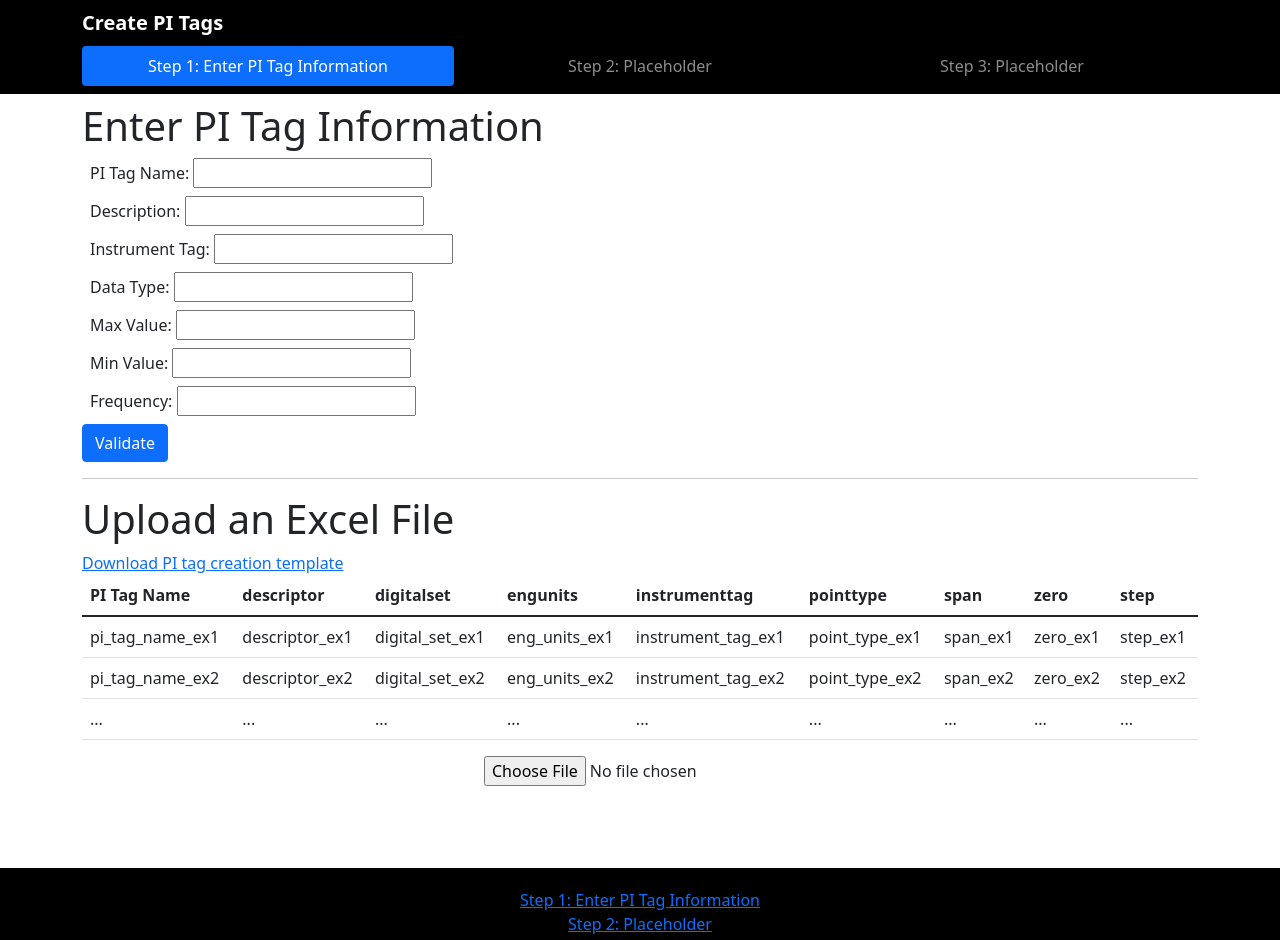
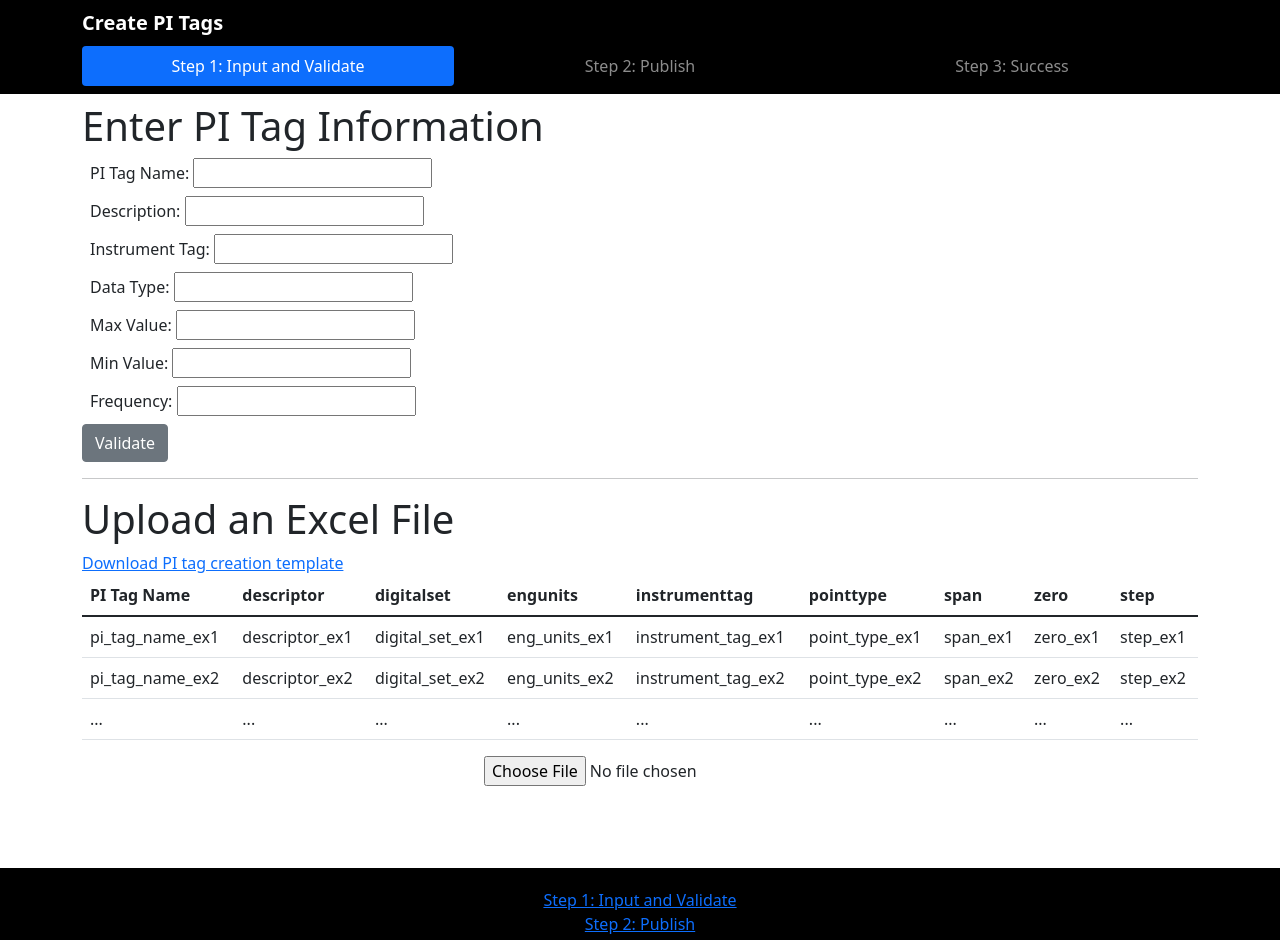
Before and after one commit to xingl213/pi_tag_creation, a React (Create React App) app: page /#/step1 in a window 1280 px wide. Shown: the top 940 px of the page. Built offline with nearby package versions, Linux system fonts and the light colour scheme.

Commit message:
added dummy template for step 2 publish

```diff
--- a/src/App.css
+++ b/src/App.css
@@ -38,10 +38,6 @@ h4 {
     text-align: center;
 }
 
-.jumbotron {
-    background-color: lightcyan;
-}
-
 .card-title-highlight {
     background-color: lightcyan;
     text-align: center;
--- a/src/components/Footer.js
+++ b/src/components/Footer.js
@@ -8,9 +8,9 @@ class Footer extends Component {
 			<div className="footer mt-4">
 				<div className="container">
                     <ul className="list-unstyled">
-                        <li className="footer-list-item rounded"><Link to='/step1'>Step 1: Enter PI Tag Information</Link></li>
-                        <li className="footer-list-item rounded"><Link to='/step2'>Step 2: Placeholder</Link></li>
-                        <li className="footer-list-item rounded"><Link to='/step3'>Step 3: Placeholder</Link></li>
+                        <li className="footer-list-item rounded"><Link to='/step1'>Step 1: Input and Validate</Link></li>
+                        <li className="footer-list-item rounded"><Link to='/step2'>Step 2: Publish</Link></li>
+                        <li className="footer-list-item rounded"><Link to='/step3'>Step 3: Success</Link></li>
                     </ul>
 				</div>
 				<div className="container copyright">© Copyright 2022 Rio Tinto</div>
--- a/src/components/Header.js
+++ b/src/components/Header.js
@@ -30,13 +30,13 @@ class Header extends Component {
                         <Collapse isOpen={this.state.isNavOpen} navbar>
                             <Nav navbar className="justify-content-center nav-pills nav-justified mt-2" style={{ width: "100%" }}>
                             <NavItem>
-                                <NavLink className="nav-link"  to='/step1'>Step 1: Enter PI Tag Information</NavLink>
+                                <NavLink className="nav-link"  to='/step1'>Step 1: Input and Validate</NavLink>
                             </NavItem>
                             <NavItem>
-                                <NavLink className="nav-link" to='/step2'>Step 2: Placeholder</NavLink>
+                                <NavLink className="nav-link" to='/step2'>Step 2: Publish</NavLink>
                             </NavItem>
                             <NavItem>
-                                <NavLink className="nav-link"  to='/step3'>Step 3: Placeholder</NavLink>
+                                <NavLink className="nav-link"  to='/step3'>Step 3: Success</NavLink>
                             </NavItem>
                             </Nav>
                         </Collapse>
--- a/src/components/Step1.js
+++ b/src/components/Step1.js
@@ -190,7 +190,7 @@ class Step1 extends Component {
 					<input value={this.state.piTagInfo.freq} onChange={evt => this.updateFreq(evt)}/>
 				</div>
 				<div>
-					<Button color="primary" onClick={this.validate}>Validate</Button>
+					<Button onClick={this.validate}>Validate</Button>
 				</div>
 
 				<div>
--- a/src/components/Step2.js
+++ b/src/components/Step2.js
@@ -1,11 +1,40 @@
 import React, { Component } from 'react';
+import { Button } from 'reactstrap';
 
 class Step2 extends Component {
 
+	constructor(props) {
+		super(props);
+		this.handlePublish = this.handlePublish.bind(this);
+
+		this.state = {
+			hasReponse: false,
+			response: ""
+		};
+	}
+
+	handlePublish() {
+		fetch("https://api.plos.org/search?q=title:DNA") // TODO: build urls using pi web api controllers
+			.then(res => res.json())
+			.then(
+				(result) => {
+					this.setState({
+						hasReponse: true,
+						response: result.response
+					});
+				});
+	}
+
 	render() {
+		const response = this.state.response;
+
 		return(
 			<div className="container">
 				<h1>Please conplete step 1 first.</h1>
+				<Button onClick={this.handlePublish}>Publish</Button>
+
+				<h2>Response:</h2>
+				<div>{JSON.stringify(response)}</div>
 			</div>
 		);
 	}
```
